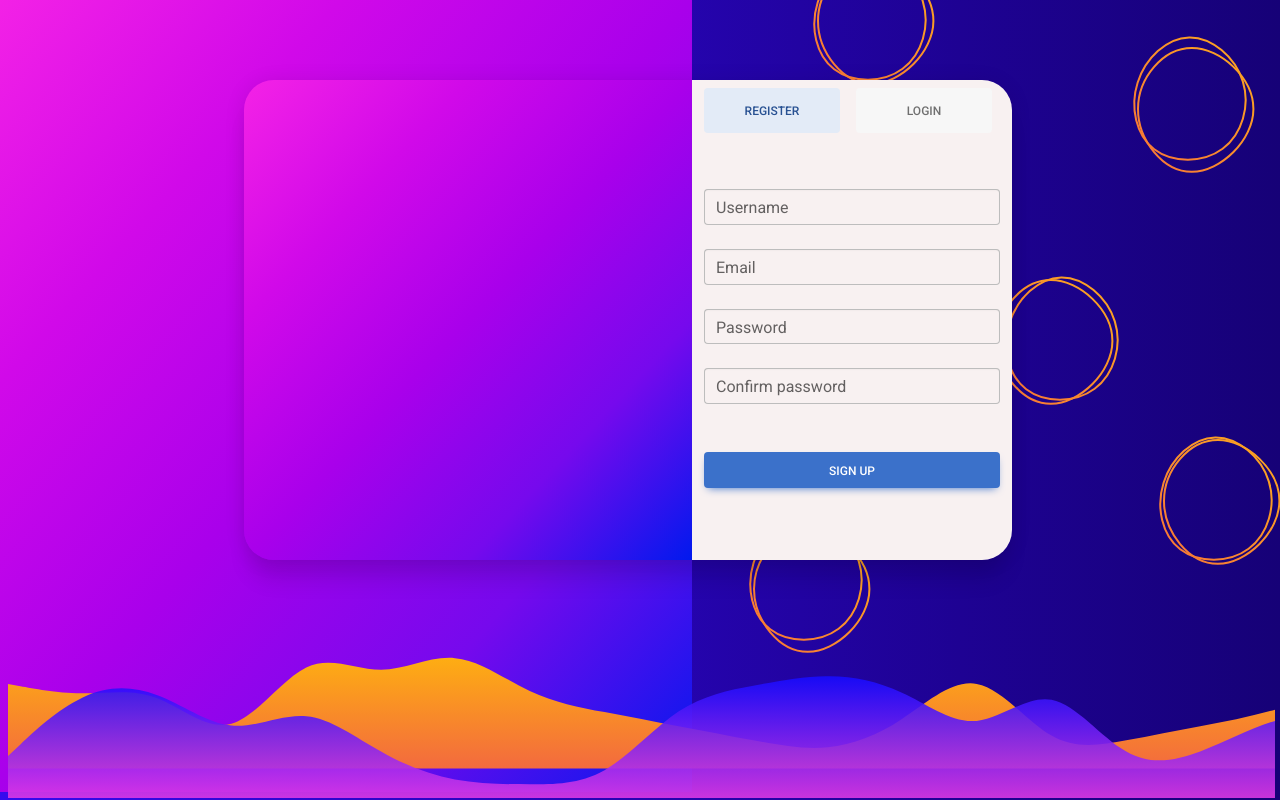
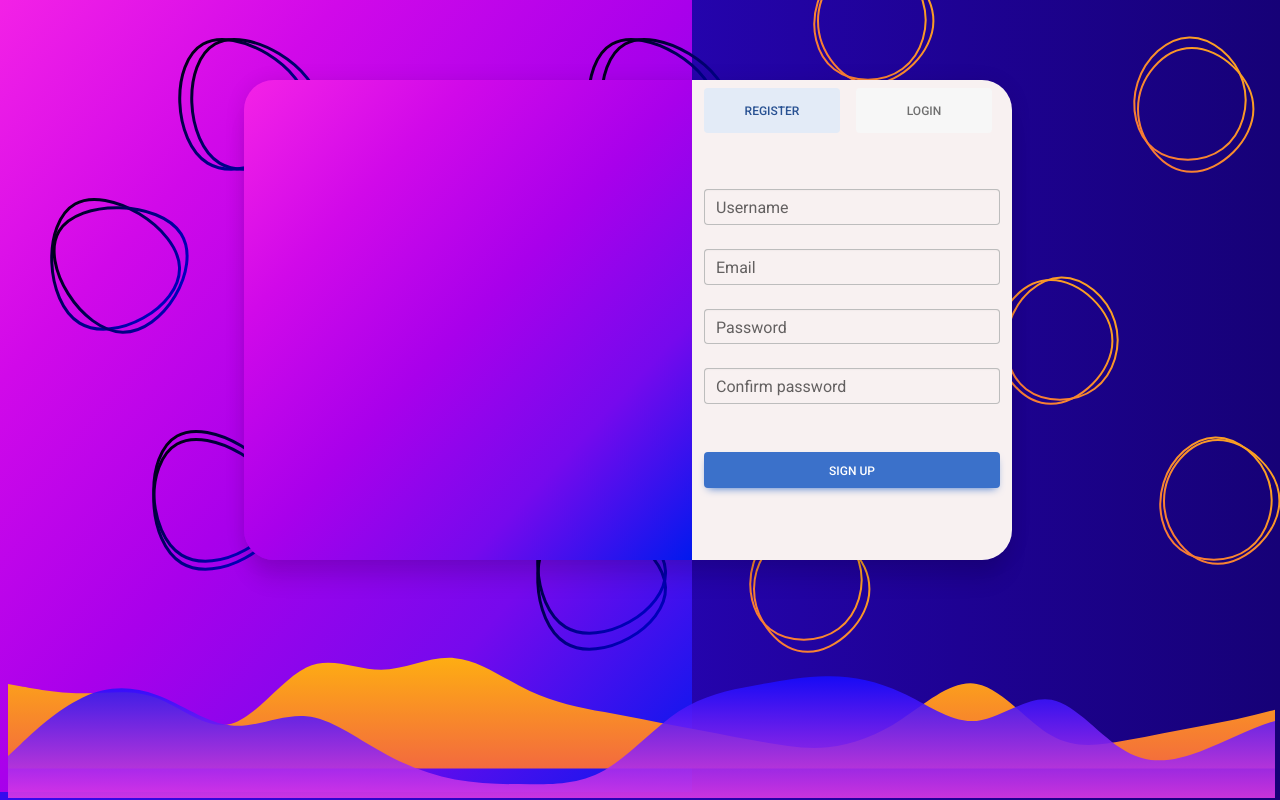
Before and after one commit to akki2104/clean-ui, a plain HTML site: page index.html in a window 1280 px wide. Shown: the top 800 px of the page. Drawn offline with nearby package versions, Linux system fonts and the light colour scheme.

Commit message:
design ring and triangles

```diff
--- a/index.html
+++ b/index.html
@@ -23,9 +23,10 @@
 <body>
 
 
-    <!-- <img class="svg1" src="/images/blob.svg" alt="" srcset="" style="height: 400px;">
-    <img class="svg2" src="/images/blob (1).svg" alt="" srcset="" style="height: 400px;"> -->
+    <!-- wave -->
     <img class="svg4" src="images/wave.svg" alt="" srcset="" style="height:200px">
+
+    <!-- rings -->
     <img class="svg5" src="images/ring1.svg" alt="" srcset="" style="width: 200px; height:200px">
     <img class="svg6" src="images/ring2.svg" alt="" srcset="" style=" width: 200px; height:200px">
     <img class="svg7" src="images/ring1.svg" alt="" srcset="" style=" width: 200px; height:200px">
@@ -36,6 +37,24 @@
     <img class="svg12" src="images/ring2.svg" alt="" srcset="" style=" width: 200px; height:200px">
     <img class="svg13" src="images/ring1.svg" alt="" srcset="" style=" width: 200px; height:200px">
     <img class="svg14" src="images/ring2.svg" alt="" srcset="" style=" width: 200px; height:200px">
+
+
+    <!-- tri -->
+    <img class="svg15" src="images/tri.svg" alt="" srcset="" style=" width: 300px; height:300px">
+    <img class="svg16" src="images/tri.svg" alt="" srcset="" style=" width: 300px; height:300px">
+
+    <img class="svg17" src="images/tri.svg" alt="" srcset="" style=" width: 300px; height:300px">
+    <img class="svg18" src="images/tri.svg" alt="" srcset="" style=" width: 300px; height:300px">
+
+    <img class="svg19" src="images/tri.svg" alt="" srcset="" style=" width: 300px; height:300px">
+    <img class="svg20" src="images/tri.svg" alt="" srcset="" style=" width: 300px; height:300px">
+
+    <img class="svg21" src="images/tri.svg" alt="" srcset="" style=" width: 300px; height:300px">
+    <img class="svg22" src="images/tri.svg" alt="" srcset="" style=" width: 300px; height:300px">
+
+    <img class="svg23" src="images/tri.svg" alt="" srcset="" style=" width: 300px; height:300px">
+    <img class="svg24" src="images/tri.svg" alt="" srcset="" style=" width: 300px; height:300px">
+
 
     <div class="bgitis row">
         <div class="bgdiv1">
--- a/styles.css
+++ b/styles.css
@@ -17,6 +17,7 @@ body {
 
 /* svg designs */
 
+/* rings */
 .svg4 {
     position: absolute;
     top: 74.8%;
@@ -121,8 +122,100 @@ body {
     z-index: 1;
     /* transform: rotate(-5deg); */
 }
+/* rings ended */
 
+/* /triangles */
 
+.svg15 {
+    position: absolute;
+    top: -5%;
+    width: 99%;
+    left: 7%;
+    opacity: 1;
+    z-index: 1;
+    transform: rotate(90deg);
+}
+.svg16 {
+    position: absolute;
+    top: -5%;
+    width: 99%;
+    left: 8%;
+    opacity: 1;
+    z-index: 1;
+    transform: rotate(90deg);
+}
+.svg17{
+    position: absolute;
+    top: 15%;
+    width: 99%;
+    left: -3%;
+    opacity: 1;
+    z-index: 1;
+    transform: rotate(90deg);
+}
+.svg18 {
+    position: absolute;
+    top: 15%;
+    width: 99%;
+    left: -2%;
+    opacity: 1;
+    z-index: 1;
+    transform: rotate(60deg);
+}
+.svg19 {
+    position: absolute;
+    top: -5%;
+    width: 99%;
+    left: 40%;
+    opacity: 1;
+    z-index: 1;
+    transform: rotate(90deg);
+}
+.svg20{
+    position: absolute;
+    top: -5%;
+    width: 99%;
+    left: 39%;
+    opacity: 1;
+    z-index: 1;
+    transform: rotate(90deg);
+}
+.svg21 {
+    position: absolute;
+    top: 44%;
+    width: 99%;
+    left: 5%;
+    opacity: 1;
+    z-index: 1;
+    transform: rotate(90deg);
+}
+.svg22 {
+    position: absolute;
+    top: 45%;
+    width: 99%;
+    left: 5%;
+    opacity: 1;
+    z-index: 1;
+    transform: rotate(90deg);
+}
+.svg23 {
+    position: absolute;
+    top: 55%;
+    width: 99%;
+    left: 35%;
+    opacity: 1;
+    z-index: 1;
+    transform: rotate(90deg);
+}
+.svg24 {
+    position: absolute;
+    top: 53%;
+    width: 99%;
+    left: 35%;
+    opacity: 1;
+    z-index: 1;
+    transform: rotate(90deg);
+}
 
 
 
```
